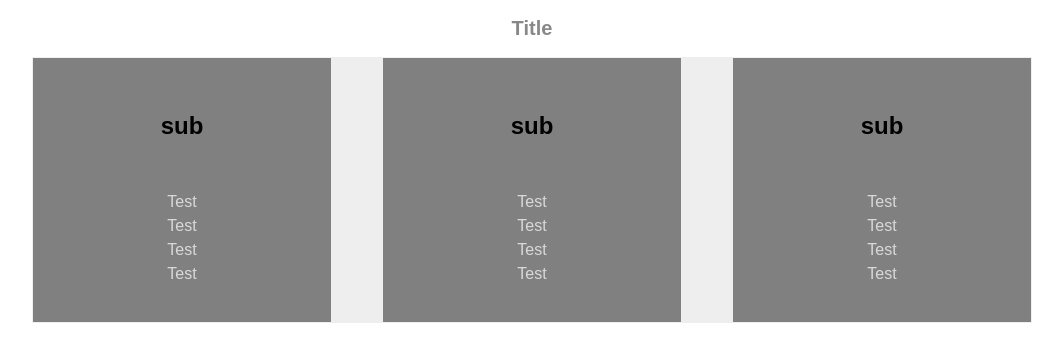
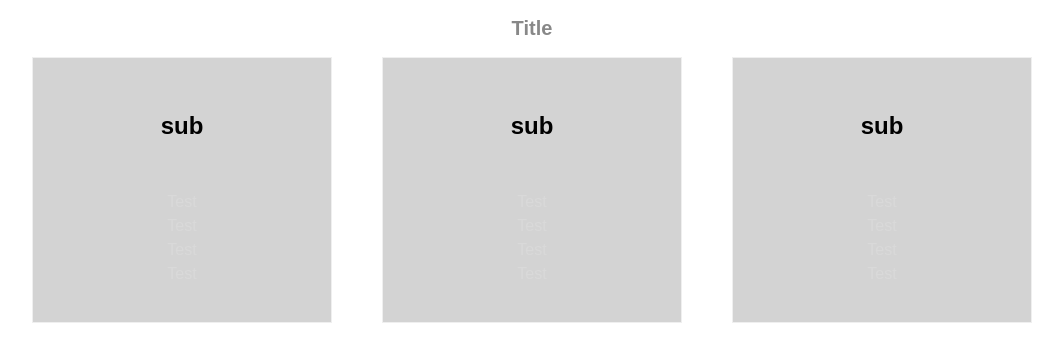
Before and after one commit to nikaido1977/test_20180719, a plain HTML site: page index.html in a window 1280 px wide. Shown: the whole page, without its empty margins (108-1171 px from the left). Drawn offline with Linux system fonts and the light colour scheme.

Commit message:
カラー変更

```diff
--- a/css/style.css
+++ b/css/style.css
@@ -71,7 +71,7 @@ p {
 	text-align: center;
 }
 .aside__inner--gray {
-	background-color:#eeeeee;
+	background-color:white;
 }
 .aside__title {
 	font-size:1.8rem;
@@ -90,6 +90,6 @@ p {
 .column-3 {
 	width:30%;
 	padding: 20px;
-	background-color:gray;
+	background-color:lightgray;
 	border:1px solid #efefef;
 }
```
